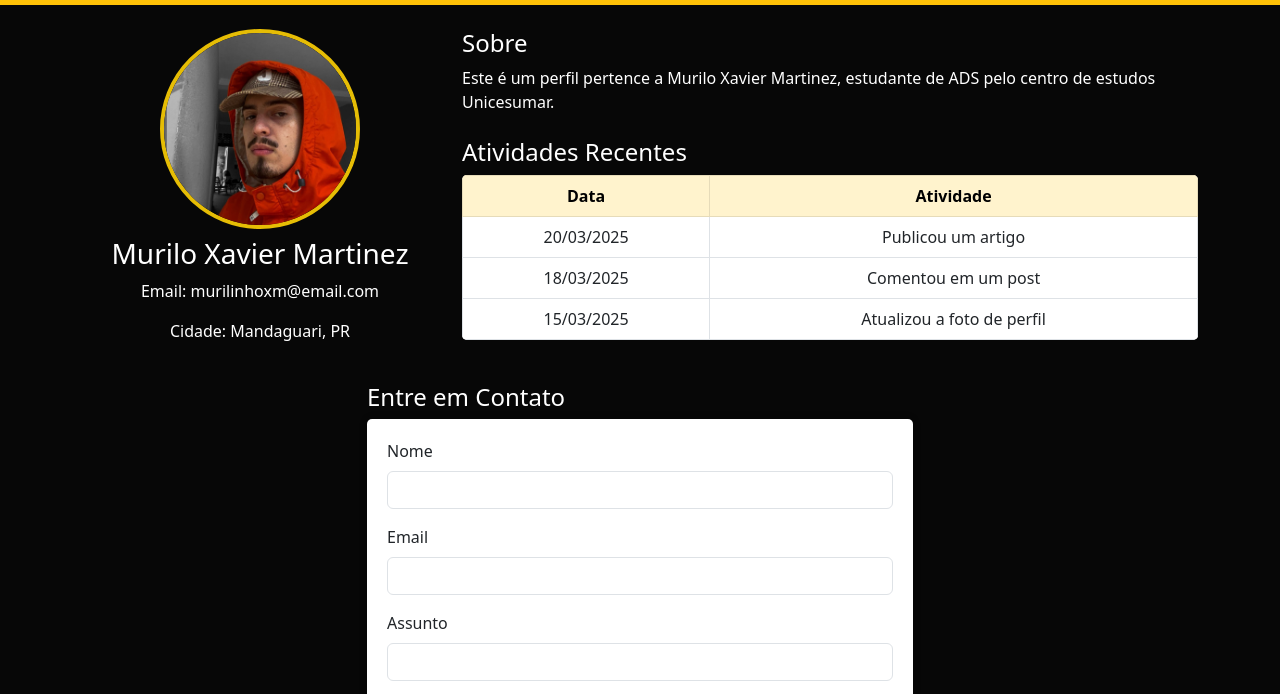
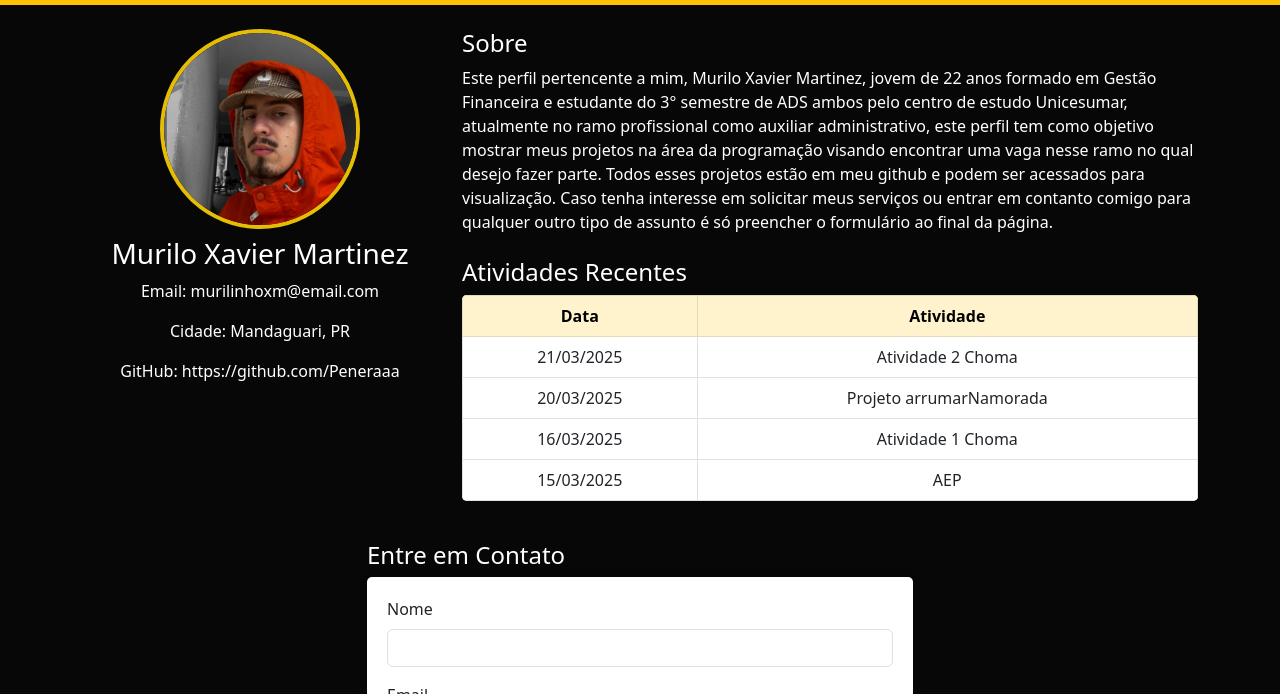
Before and after one commit to Peneraaa/atvchomatwo, a plain HTML site: page index.html in a window 1280 px wide. Shown: the part 51-745 px from the top of the page. Drawn offline with nearby package versions, Linux system fonts and the light colour scheme.

Commit message:
Add files via upload

```diff
--- a/index.html
+++ b/index.html
@@ -24,11 +24,20 @@
                 <h3 class="mt-2">Murilo Xavier Martinez</h3>
                 <p>Email: murilinhoxm@email.com</p>
                 <p>Cidade: Mandaguari, PR</p>
+                <p>GitHub: https://github.com/Peneraaa </p>
     </div>
 
             <div class="col-md-8">
             <h4>Sobre</h4>
-            <p>Este é um perfil pertence a Murilo Xavier Martinez, estudante de ADS pelo centro de estudos Unicesumar. </p>
+            <p>Este perfil pertencente a mim, Murilo Xavier Martinez, jovem de 22 anos formado em Gestão Financeira e
+                estudante do 3° semestre de ADS ambos pelo centro de estudo Unicesumar, atualmente no ramo profissional como auxiliar administrativo,
+                este perfil tem como objetivo mostrar meus projetos na
+                área da programação visando encontrar uma vaga nesse ramo no qual desejo fazer parte. Todos esses projetos estão em meu
+                github e podem ser acessados para visualização. Caso tenha interesse em solicitar meus serviços ou entrar em contanto comigo para qualquer
+                outro tipo de assunto é só preencher o formulário ao final da página.
+
+
+            </p>
 
                 <h4 class="mt-4">Atividades Recentes</h4>
                 <table class="table table-bordered">
@@ -40,16 +49,21 @@
     </thead>
     <tbody>
     <tr>
-            <td>20/03/2025</td>
-            <td>Publicou um artigo</td>
+            <td>21/03/2025</td>
+            <td>Atividade 2 Choma</td>
     </tr>
     <tr>
-            <td>18/03/2025</td>
-            <td>Comentou em um post</td>
+            <td>20/03/2025</td>
+            <td>Projeto arrumarNamorada</td>
+    </tr>
+    <tr>
+            <td>16/03/2025</td>
+            <td>Atividade 1 Choma</td>
     </tr>
     <tr>
             <td>15/03/2025</td>
-            <td>Atualizou a foto de perfil</td>
+            <td>AEP</td>
+
     </tr>
     </tbody>
     </table>
@@ -86,4 +100,5 @@
  <script src="https://cdn.jsdelivr.net/npm/bootstrap@5.3.0/dist/js/bootstrap.bundle.min.js"></script>
 
 </body>
+>>>>>>> Stashed changes
 </html>
--- a/style.css
+++ b/style.css
@@ -1,4 +1,3 @@
-
 body {
     background-color: #070707;
 }
@@ -54,4 +53,5 @@ form {
 
 button {
     width: 100%;
+>>>>>>> Stashed changes
 }
```
